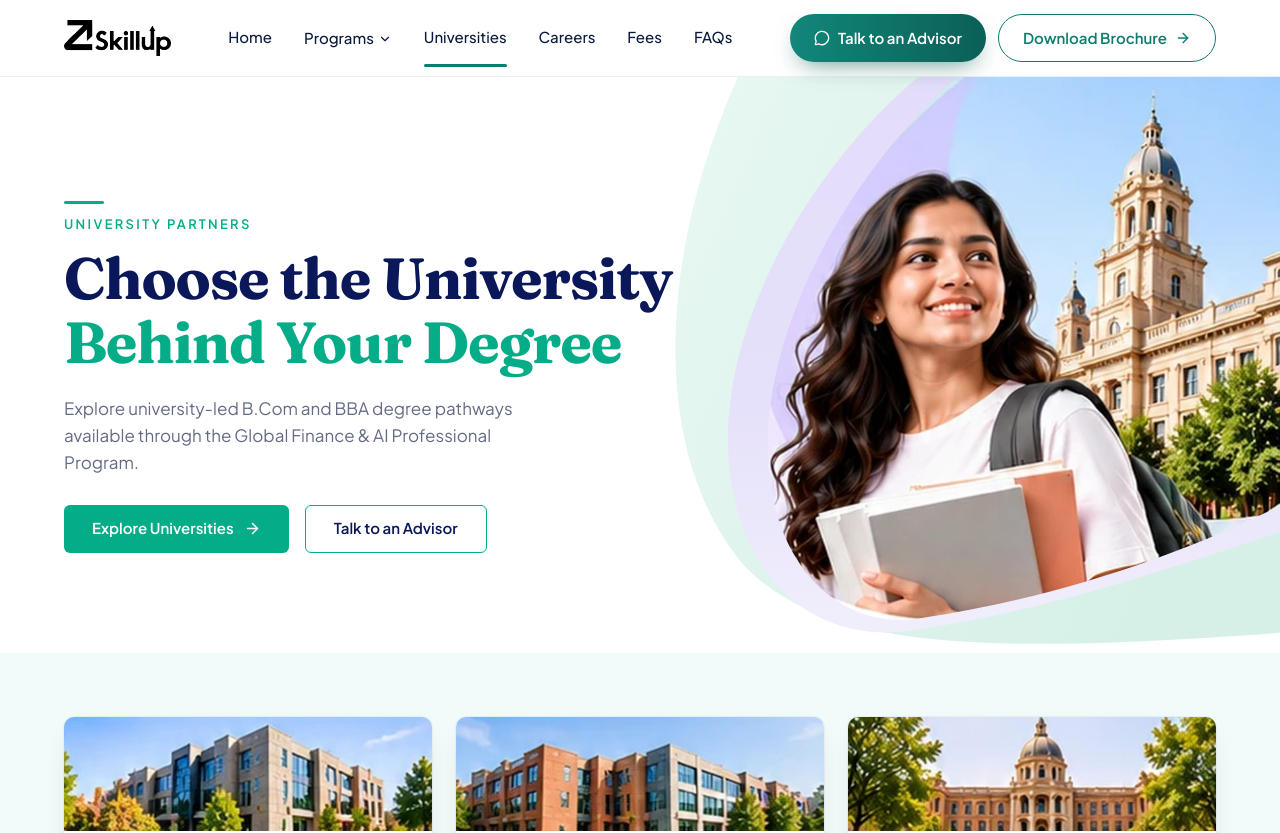
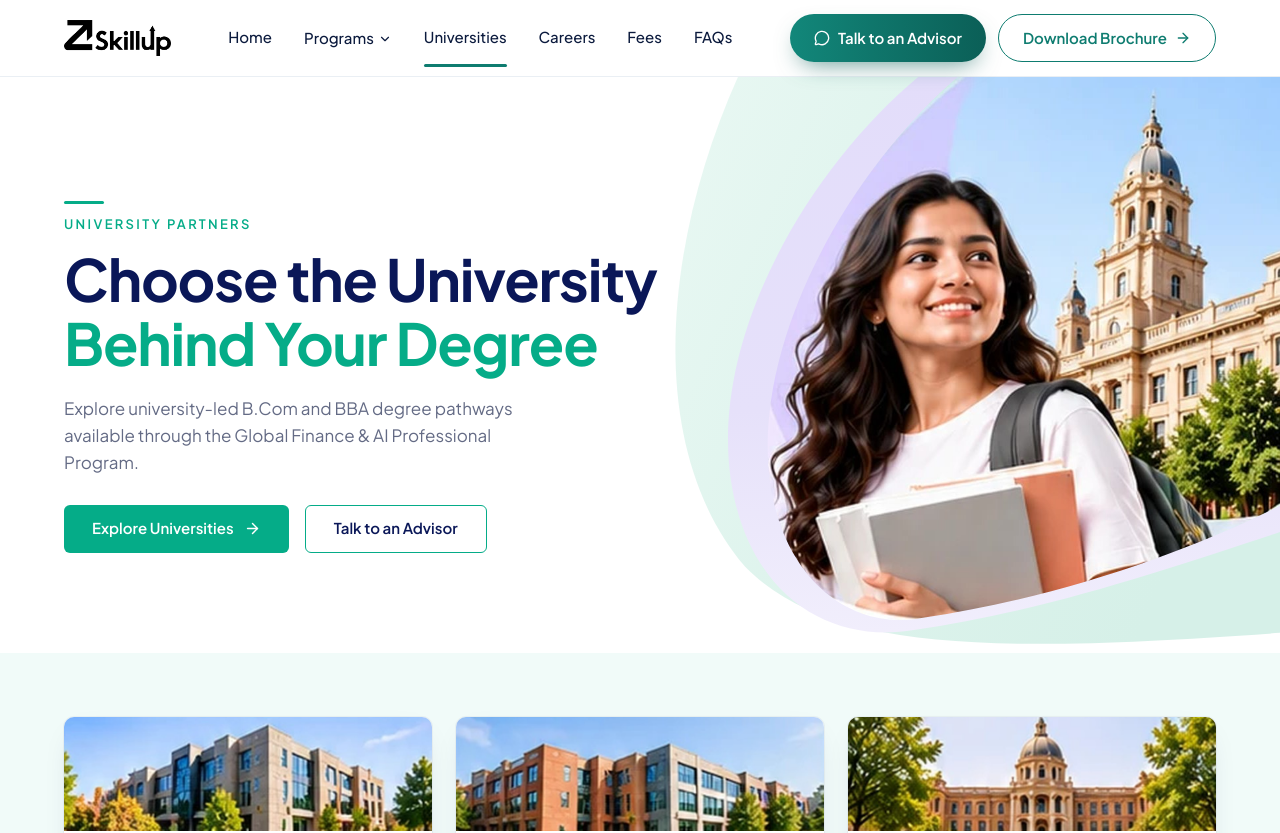
Before and after one commit to mardimanisha/acca-zskillup, a Next.js app: page /universities in a window 1280 px wide. Shown: the top 833 px of the page. Built offline with nearby package versions, Linux system fonts and the light colour scheme.

Commit message:
feat: remove Fraunces font and update serif heading face to Plus Jakarta Sans

```diff
--- a/app/universities/layout.tsx
+++ b/app/universities/layout.tsx
@@ -1,13 +1,3 @@
-import { Fraunces } from "next/font/google";
-
-// Serif heading face shared by /universities and /universities/[slug].
-const fraunces = Fraunces({
-  subsets: ["latin"],
-  weight: ["500", "600", "700"],
-  variable: "--font-uni-serif",
-  display: "swap",
-});
-
 export default function UniversitiesLayout({ children }: { children: React.ReactNode }) {
-  return <div className={fraunces.variable}>{children}</div>;
+  return <>{children}</>;
 }
--- a/components/universities/university-ui.tsx
+++ b/components/universities/university-ui.tsx
@@ -6,8 +6,8 @@ import { cn } from "@/lib/utils";
 // Shared building blocks for /universities/[slug], matching the university page design:
 // green 13px uppercase eyebrow, serif navy headings, 8px-radius buttons, 16px-radius white cards.
 
-/** Serif heading face (Fraunces), loaded by the route via `--font-uni-serif`. */
-export const serif = "font-[family-name:var(--font-uni-serif)]";
+/** Heading face: the homepage font (Plus Jakarta Sans via font-sans). Name kept for existing call sites. */
+export const serif = "font-sans";
 
 /** Official logos (public/logos/trust) for the bodies named in the trust strip and recognitions card. */
 export const trustLogos = {
```
